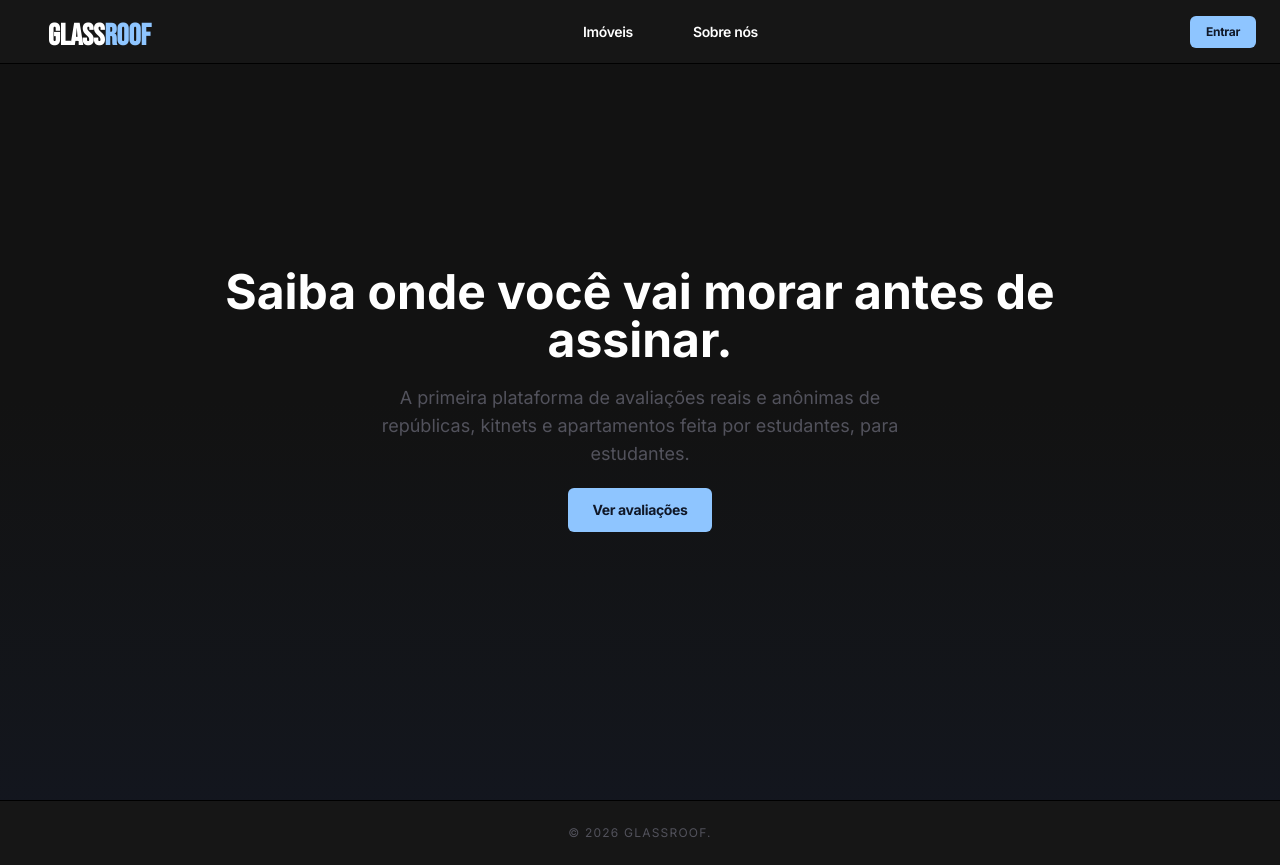
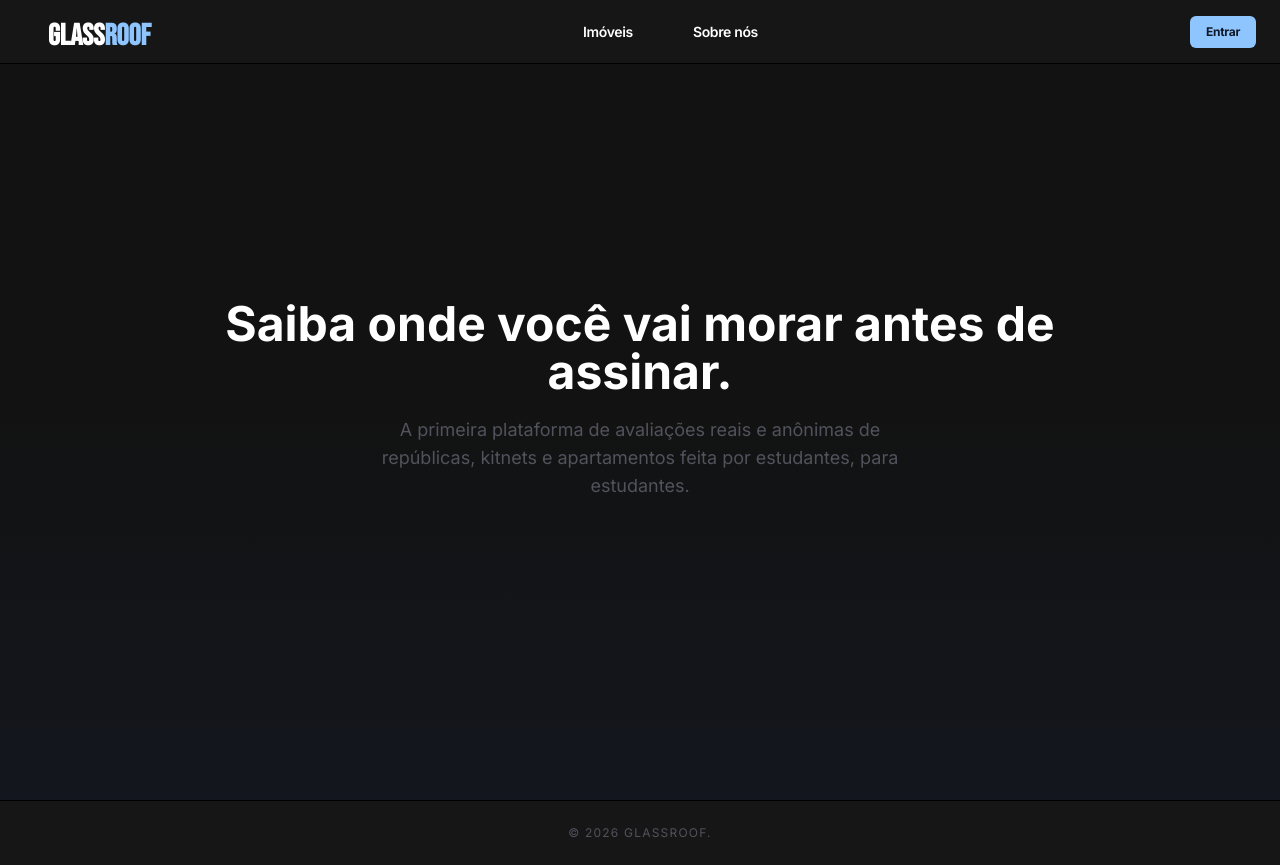
Before and after one commit to felipe-lisandro/glassroof, a React (Vite) app in the folder frontend/: page / in a window 1280 px wide. Built offline with nearby package versions, Linux system fonts and the light colour scheme.

Commit message:
agora vai

```diff
--- a/frontend/src/components/Hero.jsx
+++ b/frontend/src/components/Hero.jsx
@@ -6,9 +6,7 @@ export default function Hero() {
     <div className="text-center flex flex-col items-center justify-center h-screen w-full bg-linear-to-b from-background via-background to-blue-900/10 gap-5">
         <h1 className="text-5xl font-bold text-white px-50">Saiba onde você vai morar antes de assinar.</h1>
         <p className="text-lg font-extralight px-90 text-zinc-600">A primeira plataforma de avaliações reais e anônimas de repúblicas, kitnets e apartamentos feita por estudantes, para estudantes.</p>
-        <NavLink to="/avaliacoes" className="px-6 py-3 bg-blue-300 text-gray-900 font-bold text-sm rounded-md tracking-tight hover:bg-blue-900 hover:text-black transition-all duration-300 ease-in-out">
-          Ver avaliações
-        </NavLink>
+
     </div>
   );
 }
```
